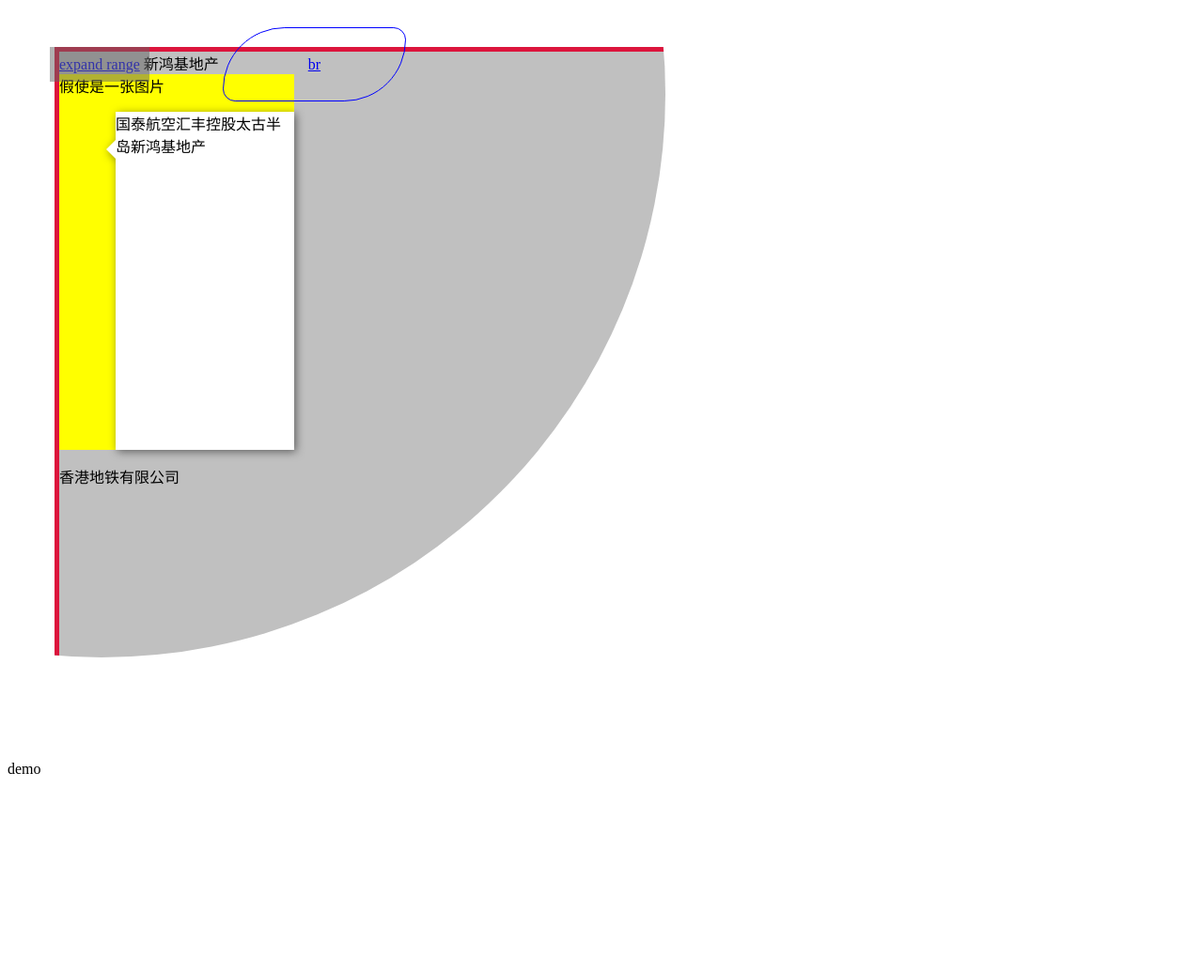
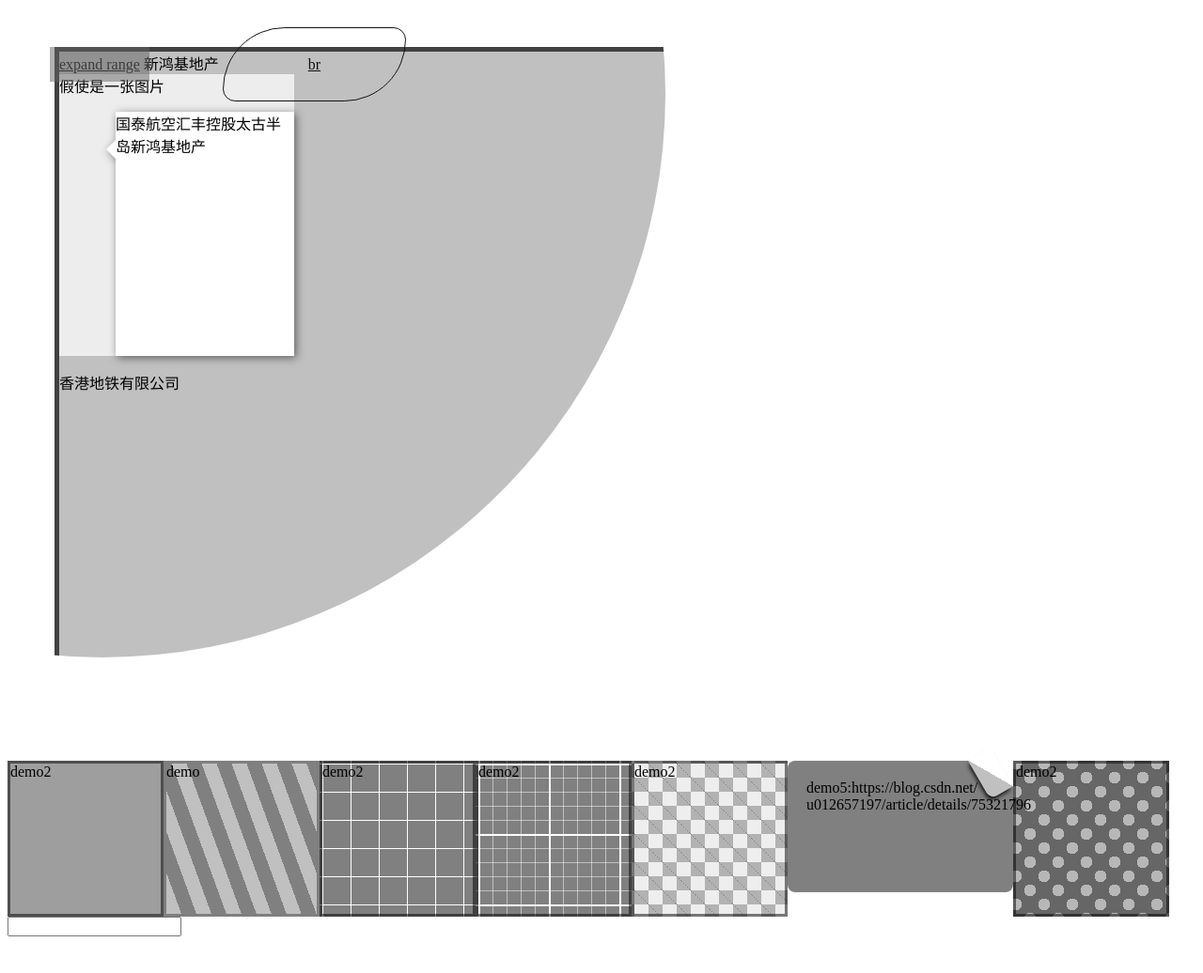
Before and after one commit to 15915940450/saam, a website with bundled scripts: page index.html in a window 1280 px wide. Shown: the whole page at 94% size. Before the commit the page ends 836 px from the top, so only its background shows below. Built offline with nearby package versions, Linux system fonts and the light colour scheme; grey boxes are pictures that could not be loaded.

Commit message:
grayscale, 100 percent

```diff
--- a/index.html
+++ b/index.html
@@ -4,6 +4,7 @@
   <title>local_three.js</title>
   <meta charset="UTF-8" />
   <style>
+    /* 1.clip-path */
     .__test{
       margin: 50px;
       border: 5px solid crimson;
@@ -17,6 +18,7 @@
     .__test:hover{
       /*clip-path: circle(500px at 50px 50px);*/
     }
+    /*2.a:after*/
     .expand-range {
       position: relative;
     }
@@ -26,33 +28,30 @@
       top: -10px; right: -10px; bottom: -10px; left: -10px;
       background: rgba(100,100,100,0.5);
     }
+    /*3.border-radius*/
     .br{
       border: 1px solid blue;
       padding: 30px 90px;
       border-radius:5em 1em;
     }
+    /*4.min content*/
     .mc{
       background: yellow;
       width: min-content;
     }
+    /*5.filter*/
+    html,body{
+      filter:grayscale(100%);
+    }
     .mc p{
       width: 190px;
-    height: 360px;
+      height: 260px;
       margin-left: 60px;
       position: relative;
-    /* box-shadow: 0 0 0 5px #000 inset,
-                  0 0 0 10px blue inset,
-                  0 0 0 20px #37a inset; */
-                  /*box-shadow: none | inset（可选值，不设置，为外投影，设置，为内投影） x-offset（阴影水平偏移量，正方向为right） y-offset（阴影垂直偏移量，正方向为bottom） blur-radius（阴影模糊半径，为正，0为无模糊效果，值越大，越模糊） spread-radius（阴影扩展半径，可正可负） color*/
-    /*box-shadow: 0 5px 4px -4px red;*/
-    /* box-shadow: inset 0 0 0 30px red,
-                      0 5px 4px -2px blue;
-                ; */
       background: white;
-                /*box-shadow: 0 0 3px 0 black;*/
       filter: drop-shadow(2px 2px 5px rgba(0,0,0,.5));
-
     }
+    /*6.transparent*/
     .mc p:after{
       content: '';
       position: absolute;
@@ -61,9 +60,101 @@
       width: 0;
       height: 0;
       border: 10px solid transparent;
-        /*border-left-width: 10px;*/
       border-right-color:white;
+    }
+    .demo_section{
+      width: 160px;
+      height: 160px;
+      border: 3px solid rgba(0,0,0,.5);
+    }
+    /*7.linear-gradient*/
+    .demo_section1{
+      background: repeating-linear-gradient(70deg, #fb3 0, #fb3 15px, #58a 0, #58a 30px);
+      /*background: linear-gradient(45deg, #fb3 25%, #58a 0, #58a 50%, #fb3 0, #fb3 75%, #58a 0);*/
+      /*background-size: 30px 30px;*/
+      /*background: linear-gradient(#fb3 50%, #58a 0);*/
+      /*background-size: 100% 30px; */
+      background-clip: padding-box;
+    }
+    .demo_section2{
+      background: #58a;
+      background-image: linear-gradient(white 1px, transparent 0),
+      linear-gradient(to right, white 1px, transparent 0);
+      background-size: 30px 30px;
+    }
+    .demo_section3{
+      background: #58a;
+      background-image: linear-gradient(white 2px, transparent 0),
+      linear-gradient(to right, white 2px, transparent 0),
+      linear-gradient(rgba(255, 255, 255, .5) 1px, transparent 0),
+      linear-gradient(to right, rgba(255, 255, 255, .5) 1px, transparent 0);
+      background-size: 75px 75px, 75px 75px, 15px 15px, 15px 15px;
+    }
+    .demo_section4{
+      background: #eee;
+      background-image:
+      linear-gradient(45deg, rgba(0, 0, 0, .25) 25%, transparent 0, transparent 75%, rgba(0, 0, 0, .25) 0),
+      linear-gradient(45deg, rgba(0, 0, 0, .25) 25%, transparent 0, transparent 75%, rgba(0, 0, 0, .25) 0);
+      background-size: 30px 30px;
+      background-position: 0 0, 15px 15px;
+    }
+    /* 折角 https://blog.csdn.net/u012657197/article/details/75321796 */
+    .demo_section5{
+      width: 200px;
+      height: 100px;
+      padding: 20px;
+      position: relative;
+      border-radius:0.5em;
+      background: linear-gradient(210deg, transparent 1.5em, gray 0);
+      border: none;
+    }
+    .demo_section5:after{
+      content: '';
+      position: absolute;
+      top: 0;
+      right: 0;
+      width: 1.73em;
+      height: 3em;
+      background: linear-gradient(240deg, transparent 50%, silver 0);
+      transform: translateY(-1.3em) rotate(-30deg);
+      transform-origin: bottom right;
+      border-bottom-left-radius: inherit;
+      box-shadow: -0.2em 0.2em 0.3em -0.1em black;
+    }
+    .demo_section6{
+      background:
+      radial-gradient(tan 30%, transparent 0),
+      radial-gradient(tan 30%, transparent 0);
+      background-color: #666;
+      background-size: 30px 30px;
+      background-position: 0 0, 15px 15px;
+    }
+    /*8.flex*/
+    .flex{
+      display: flex;
+    }
+    /*9.bezier*/
+    .bezier p {
+      transform-origin: 1.4em -.4em;
+      transition: transform .5s cubic-bezier(.25, .1, .3, 1.3);
+    }
 
+    .bezier input:not(:focus) + p {
+      transform: scale(0);
+      transition: transform 300ms;
+      /*此处是为了缩小时重置transition-timing-function，不触发回弹*/
+    }
+    /*10.panoramic*/
+    @keyframes panoramic {
+      to { background-position: 100% 0; }
+    }
+    .demo_section7 {
+      background: url('http://c3.staticflickr.com/3/2671/3904743709_74bc76d5ac_b.jpg');
+      background-size: auto 100%;
+      animation: panoramic 10s linear infinite alternate;
+    }
+    .demo_section7:hover {
+      animation-play-state: paused;
     }
   </style>
 </head>
@@ -82,7 +173,20 @@
     </div>
     <span>香港地铁有限公司</span>
   </div>
-  <section>demo</section>
+  <div class="flex">
+    <section class="demo_section7 demo_section">demo2</section>
+    <section class="demo_section demo_section1">demo</section>
+    <section class="demo_section2 demo_section">demo2</section>
+    <section class="demo_section3 demo_section">demo2</section>
+    <section class="demo_section4 demo_section">demo2</section>
+    <section class="demo_section5 demo_section">demo5:https://blog.csdn.net/
+    u012657197/article/details/75321796</section>
+    <section class="demo_section6 demo_section">demo2</section>
+  </div>
+  <div class="bezier">
+    <input type="text">
+    <p>kkk focus transform cubic bezier</p>
+  </div>
   <script src="./fundamentals.js" type="module"></script>
   <!-- <script src="./index.js" type="module"></script> -->
   <!-- <script src="./dae.js" type="module"></script> -->
@@ -112,8 +216,29 @@
 
 
 学习资源：
-http://localhost/saam/__three.js-master/docs/index.html#manual/en/introduction/Useful-links(Three.js Fundamentals starting lesson)
+http://localhost/saam/__three.js-master/docs/index.html#manual/en/introduction/Useful-links (Three.js Fundamentals starting lesson)
 
 实现目标：
 http://www.yanhuangxueyuan.com/3D/jixiezhuangpei/index.html
+
+css3揭秘：
+https://mp.weixin.qq.com/s?__biz=MzA5NzkwNDk3MQ==&mid=2650591487&idx=1&sn=0086b8a3bae0aa363383bb1cc30aa4e4&chksm=8891c0dbbfe649cdf9d7f0c6b843701b8ec5251daec42ae7da24153e35adec00bc960f7a88dc&scene=126&sessionid=1586249374&key=4ed88be3ea0748e57482db15f3bdd579bb1a390b75954ef5e82445c3b5d4abf96939382e3ca5dfc941119b0fe9524579ea8200c7eea6d5cc0b225177311dab27fd52a2b642a0005b3b9966fbc208b851&ascene=1&uin=MTY1Mzc5MjEwMQ%3D%3D&devicetype=Windows+10&version=62080079&lang=zh_TW&exportkey=Ab6Uz7jUP8RoRpdczjJ73iI%3D&pass_ticket=sdr2zSyyVLOsziN4mAefEEXEYjU%2FgDkPiCE6kwytk1BHtSjBYvJttwDQ%2BH5%2Bo6Y%2F
+
+box-shadow:
+(inset) (x-offset) (y-offset) (blur-radius) (spread-radius) (color);
+
+css3 filter:
+➤grayscale 灰度 【值为0-1之间的小数 】
+➤sepia 褐色 【值为0-1之间的小数】
+➤saturate 饱和度 【值为num】
+➤hue-rotate 色相旋转 【值为angle】
+➤invert 反色　 【值为0-1之间的小数】
+➤opacity 透明度 【值为0-1之间的小数】
+➤brightness 亮度　【值为0-1之间的小数】
+➤contrast 对比度　　【 值为num】
+➤blur 模糊　　　【值为length】
+➤drop-shadow 阴影
+
+==============
+end
 -->
```
Lines whose indentation alone changed are shown as unchanged.
